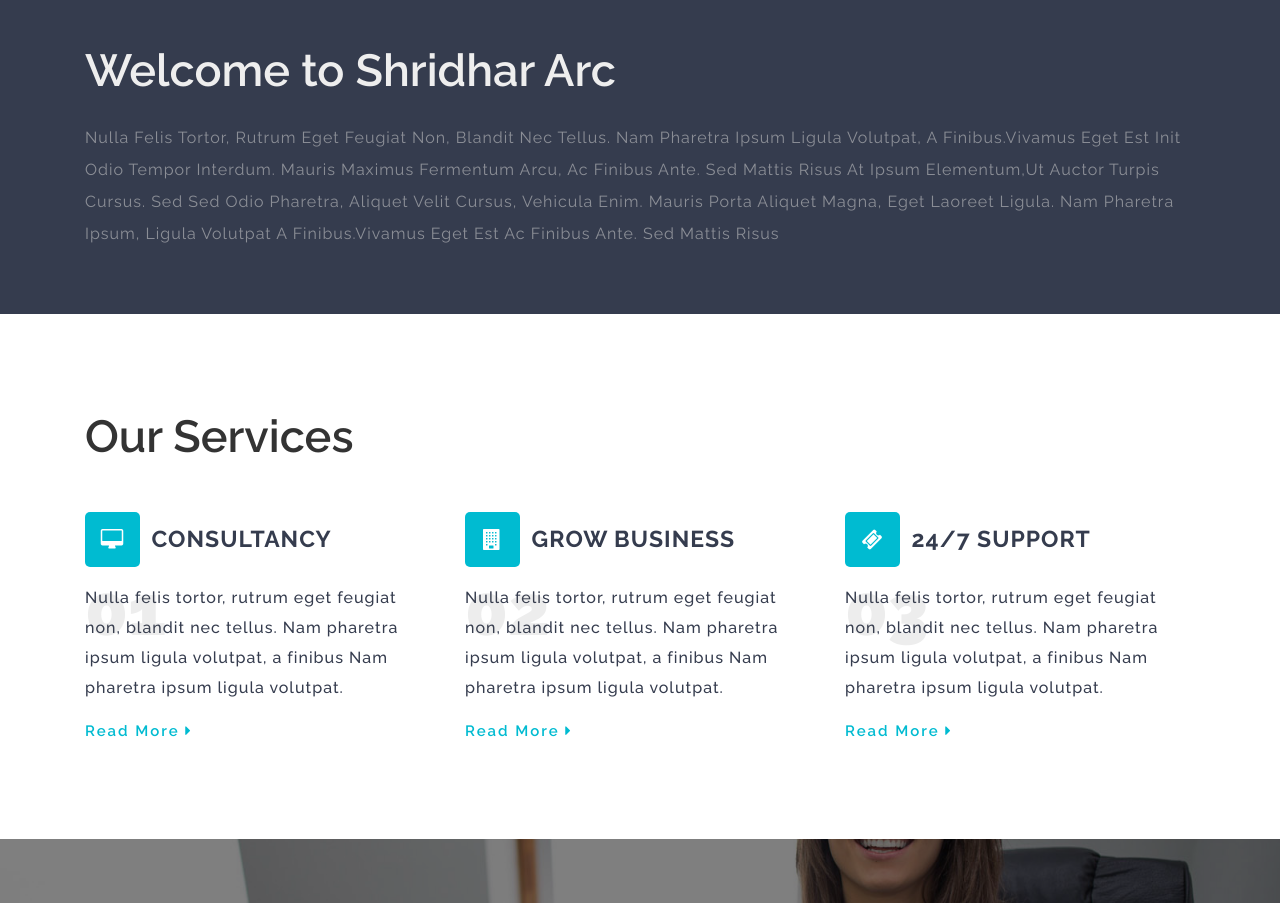
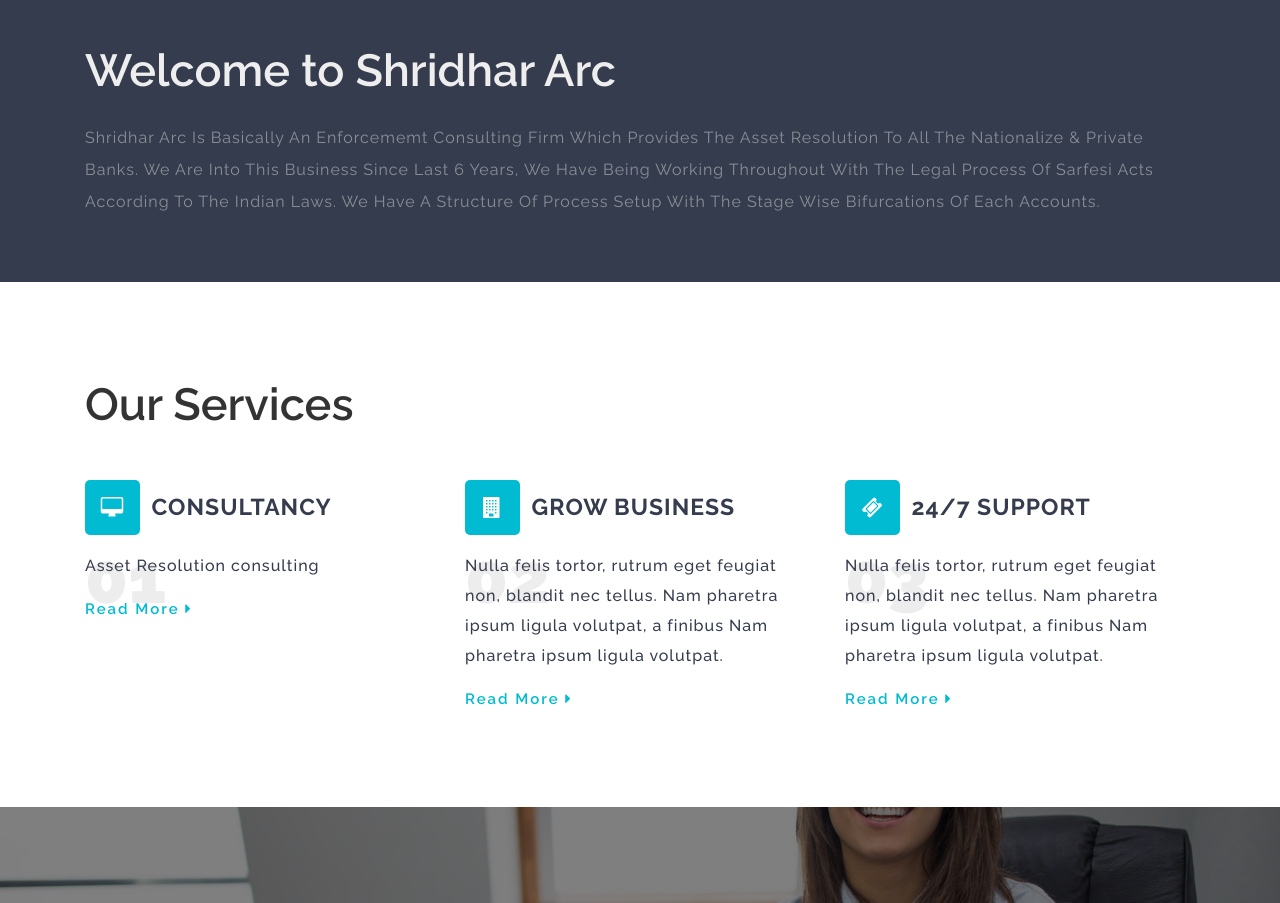
Before and after one commit to Patwavedant/Shridhar_ARC, a plain HTML site: page index.html in a window 1280 px wide. Shown: the part 720-1623 px from the top of the page. Drawn offline with Linux system fonts and the light colour scheme.

Commit message:
Minor Update

```diff
--- a/index.html
+++ b/index.html
@@ -98,12 +98,11 @@
 <section class="welcome py-5" id="welcome">
 	<div class="container py-sm-3">
 		<h3 class="heading mb-4">Welcome to Shridhar Arc</h3>
-		<p>Nulla felis tortor, rutrum eget feugiat non, blandit nec tellus. Nam pharetra ipsum ligula volutpat, a finibus.Vivamus eget est
-			init odio tempor interdum. Mauris maximus fermentum arcu, ac finibus ante. Sed mattis risus at ipsum elementum,ut auctor turpis cursus.
-			Sed sed odio pharetra, aliquet velit cursus, vehicula enim. Mauris porta aliquet magna, eget laoreet ligula. Nam pharetra ipsum,
-			ligula volutpat a finibus.Vivamus eget est ac finibus ante. Sed mattis risus</p>
-
-	</div>
+		<p>Shridhar Arc is basically an enforcememt consulting firm which provides the Asset Resolution to all
+			the Nationalize & Private Banks. We are into this business since last 6 years, we have being working
+			throughout with the legal process of Sarfesi Acts according to the Indian Laws. We have a structure of
+			Process Setup with the stage wise bifurcations of each accounts.</p>
+		</div>
 </section>
 <!-- //welcome -->
 
@@ -115,7 +114,7 @@
 			<div class="col-lg-4 col-md-6 grid1">
 				<span class="number">01</span>
 				<h3> <span class="fa fa-desktop"></span> Consultancy </h3>
-				<p>Nulla felis tortor, rutrum eget feugiat non, blandit nec tellus. Nam pharetra ipsum ligula volutpat, a finibus Nam pharetra ipsum ligula volutpat.</p>
+				<p>Asset Resolution consulting </p>
 				<a href="#">Read More <span class="fa fa-caret-right"></span></a>
 			</div>
 			<div class="col-lg-4 col-md-6 mt-md-0 mt-5 grid1">
```
